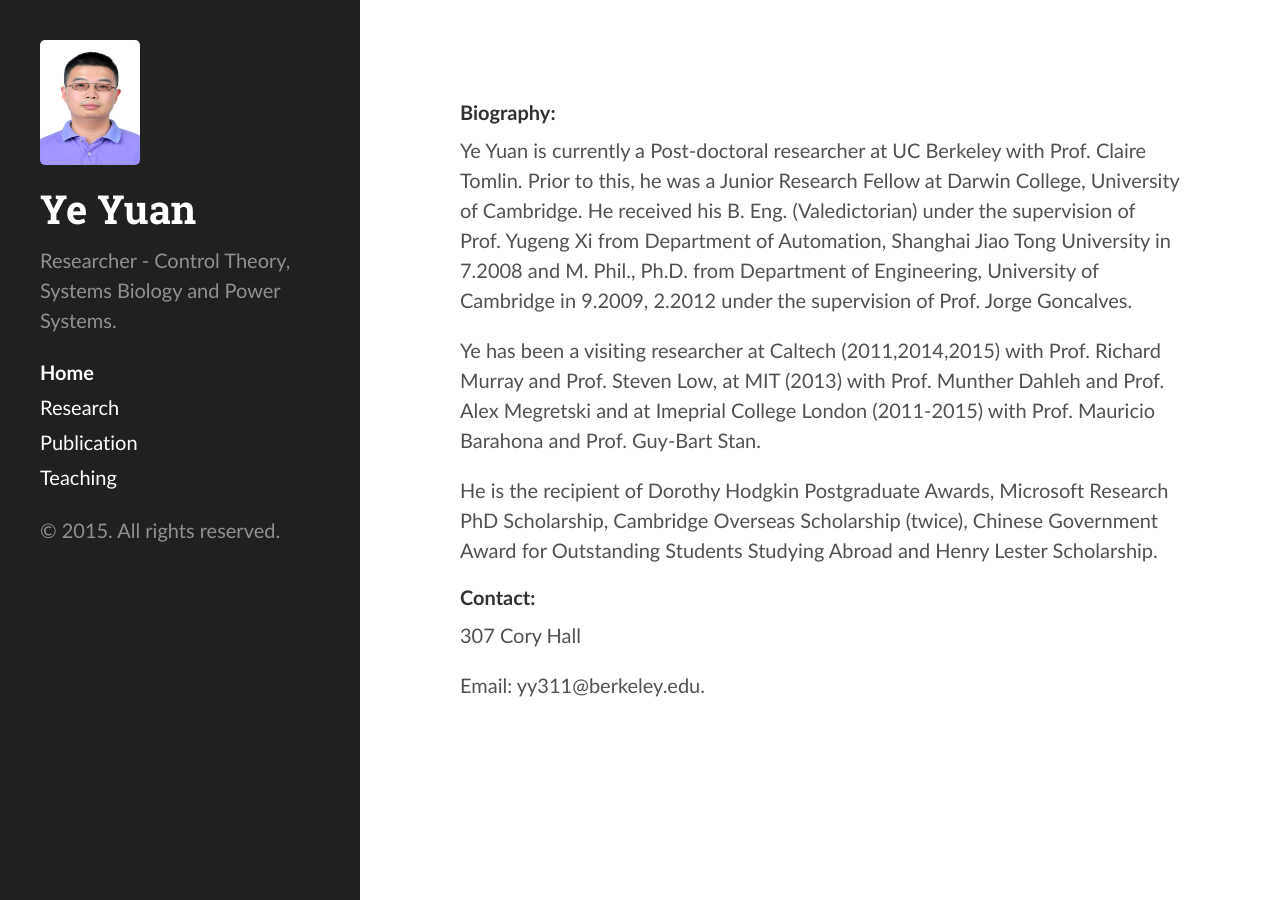
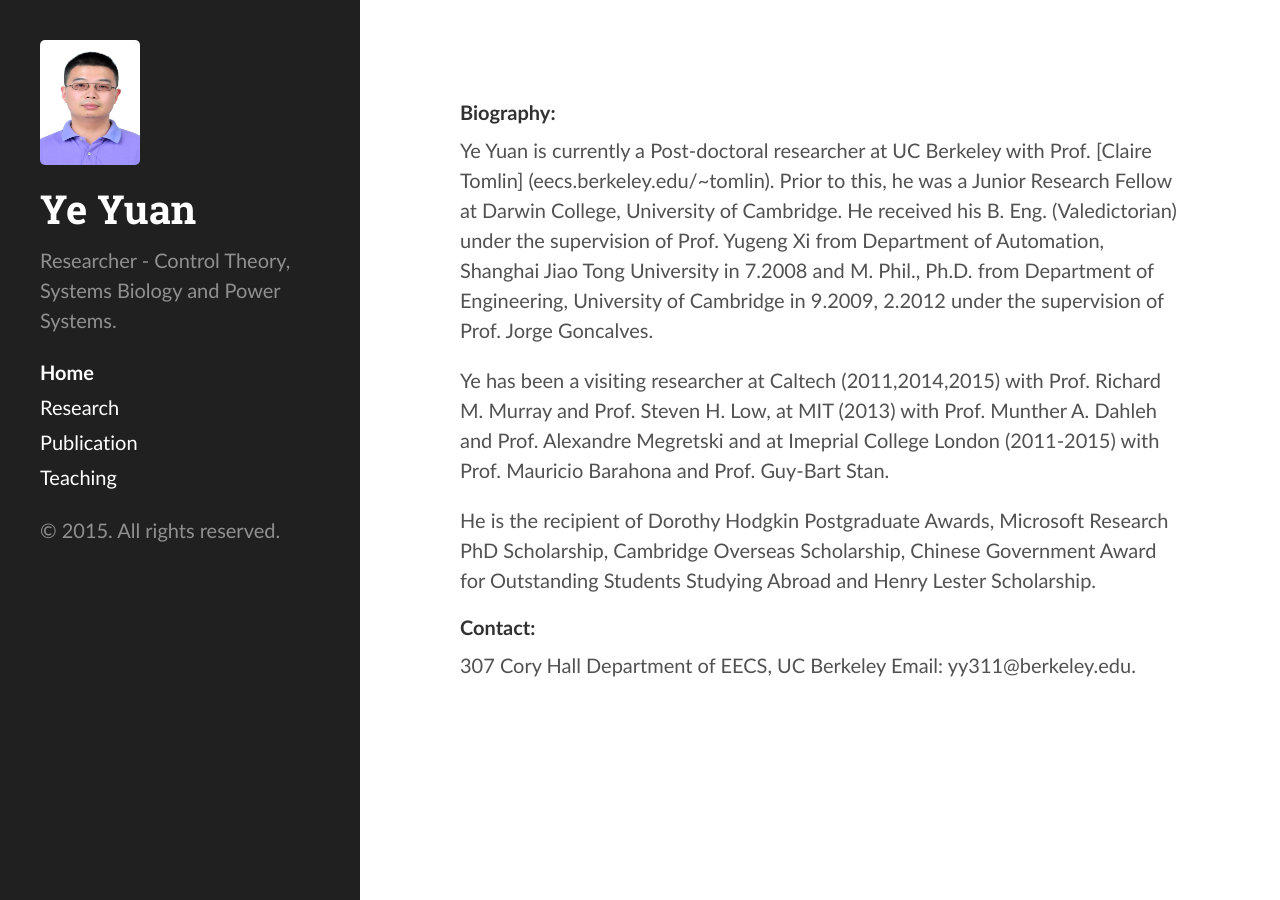
Before and after one commit to yy311/yy311.github.io, a Jekyll site: the page built from index.md, in a window 1280 px wide. Built offline with Jekyll 4.4.1, drawn with Linux system fonts in a browser that asks for light colours.

Commit message:
Update index.md

```diff
--- a/index.md
+++ b/index.md
@@ -5,15 +5,15 @@ title: Home
 
 ####Biography:
 
-Ye Yuan is currently a Post-doctoral researcher at UC Berkeley with Prof. Claire Tomlin. Prior to this, he was a Junior Research Fellow at Darwin College, University of Cambridge. He received his B. Eng. (Valedictorian) under the supervision of Prof. Yugeng Xi from Department of Automation, Shanghai Jiao Tong University in 7.2008 and M. Phil., Ph.D. from Department of Engineering, University of Cambridge in 9.2009, 2.2012 under the supervision of Prof. Jorge Goncalves.
+Ye Yuan is currently a Post-doctoral researcher at UC Berkeley with Prof. [Claire Tomlin] (eecs.berkeley.edu/~tomlin). Prior to this, he was a Junior Research Fellow at Darwin College, University of Cambridge. He received his B. Eng. (Valedictorian) under the supervision of Prof. Yugeng Xi from Department of Automation, Shanghai Jiao Tong University in 7.2008 and M. Phil., Ph.D. from Department of Engineering, University of Cambridge in 9.2009, 2.2012 under the supervision of Prof. Jorge Goncalves.
 
-Ye has been a visiting researcher at Caltech (2011,2014,2015) with Prof. Richard Murray and Prof. Steven Low, at MIT (2013) with Prof. Munther Dahleh and Prof. Alex Megretski and at Imeprial College London (2011-2015) with Prof. Mauricio Barahona and Prof. Guy-Bart Stan.
+Ye has been a visiting researcher at Caltech (2011,2014,2015) with Prof. Richard M. Murray and Prof. Steven H. Low, at MIT (2013) with Prof. Munther A. Dahleh and Prof. Alexandre Megretski and at Imeprial College London (2011-2015) with Prof. Mauricio Barahona and Prof. Guy-Bart Stan.
 
-He is the recipient of Dorothy Hodgkin Postgraduate Awards, Microsoft Research PhD Scholarship, Cambridge Overseas Scholarship (twice), Chinese Government Award for Outstanding Students Studying Abroad and Henry Lester Scholarship.
+He is the recipient of Dorothy Hodgkin Postgraduate Awards, Microsoft Research PhD Scholarship, Cambridge Overseas Scholarship, Chinese Government Award for Outstanding Students Studying Abroad and Henry Lester Scholarship.
 
 
 
 ####Contact:
 307 Cory Hall
-
+Department of EECS, UC Berkeley
 Email: yy311@berkeley.edu.
```
